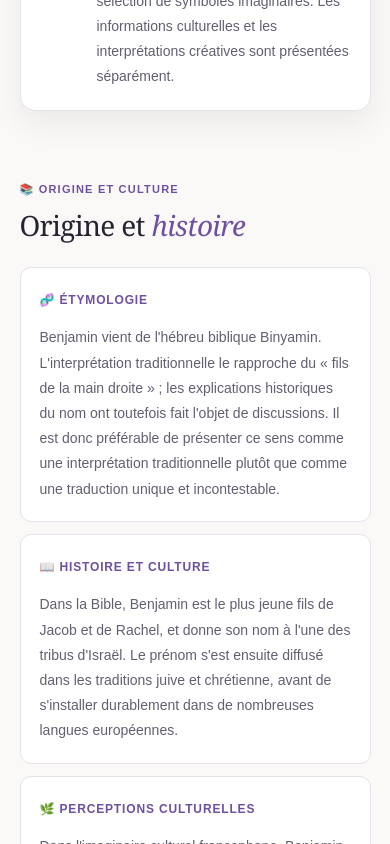
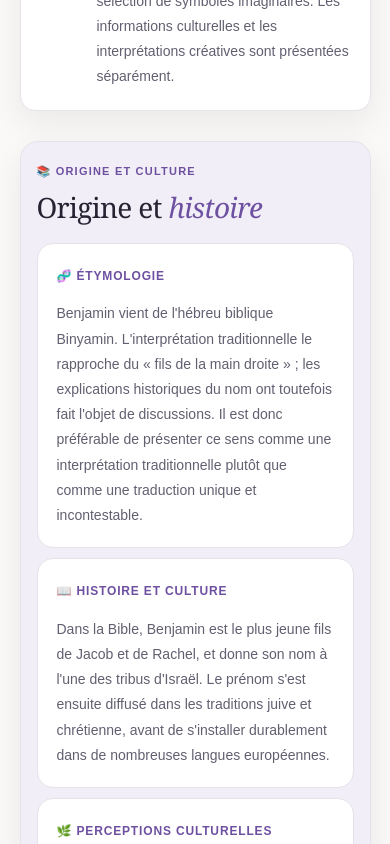
Before and after one commit to Nabouna32/Names, a Next.js app: page /prenoms/benjamin in a window 390 px wide. Shown: the part 920-1764 px from the top of the page. Built offline with nearby package versions, Linux system fonts and the light colour scheme.

Commit message:
Style profile sections as soft editorial panels

```diff
--- a/src/app/globals.css
+++ b/src/app/globals.css
@@ -305,3 +305,34 @@ body{font-size:16px;line-height:1.65}
 @media(max-width:760px){
   .profile-symbol-section{padding:25px 16px 18px;margin-top:32px;border-radius:18px}
 }
+
+
+/* Fiche prénom : panneaux éditoriaux cohérents, sans encadrer chaque paragraphe */
+.profile-panel{
+  margin-top:42px;
+  padding:32px;
+  border:1px solid var(--line);
+  border-radius:22px;
+  background:var(--surface);
+  box-shadow:var(--shadow);
+}
+.profile-panel.profile-section{padding-top:32px}
+.profile-panel .profile-section-heading{margin-bottom:24px}
+.profile-panel .profile-text-card,
+.profile-panel .profile-celebrity-card{
+  background:var(--paper);
+  border-color:var(--line);
+  border-radius:16px;
+  box-shadow:none;
+}
+.profile-panel .stats-accordion{background:var(--paper);box-shadow:none}
+.profile-panel .related-name-links a{background:var(--paper)}
+.profile-panel .profile-variants-label{margin-top:24px}
+.profile-symbol-section{box-shadow:var(--shadow)}
+@media(max-width:760px){
+  .profile-panel,
+  .profile-panel.profile-section{margin-top:30px;padding:21px 16px 18px;border-radius:18px}
+  .profile-panel .profile-section-heading{margin-bottom:18px}
+  .profile-panel .profile-story-grid,
+  .profile-panel .profile-celebrity-grid{gap:10px}
+}
```
